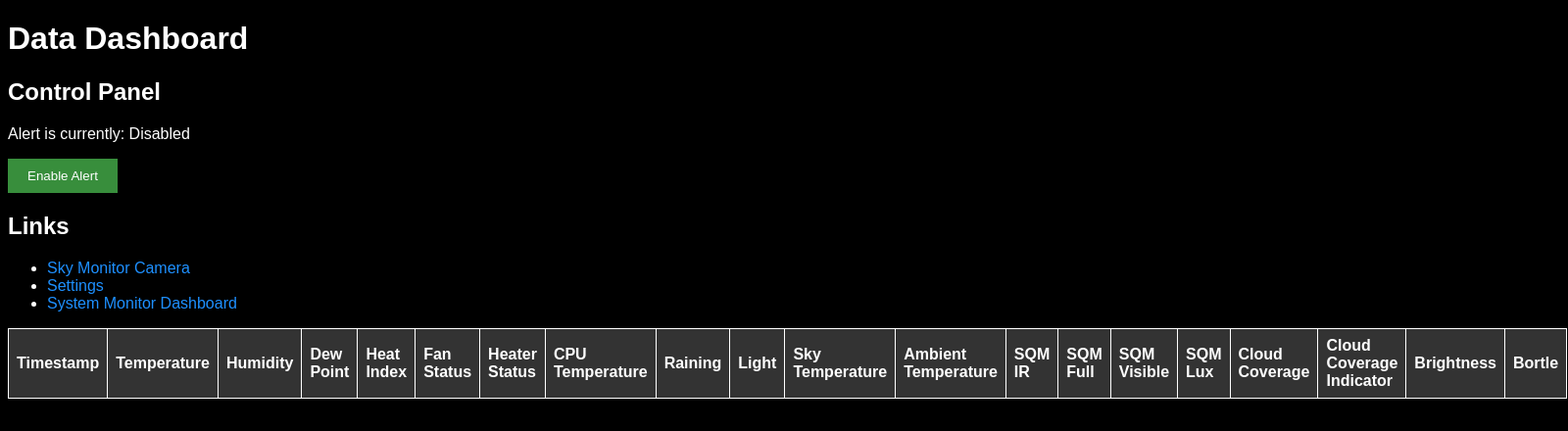
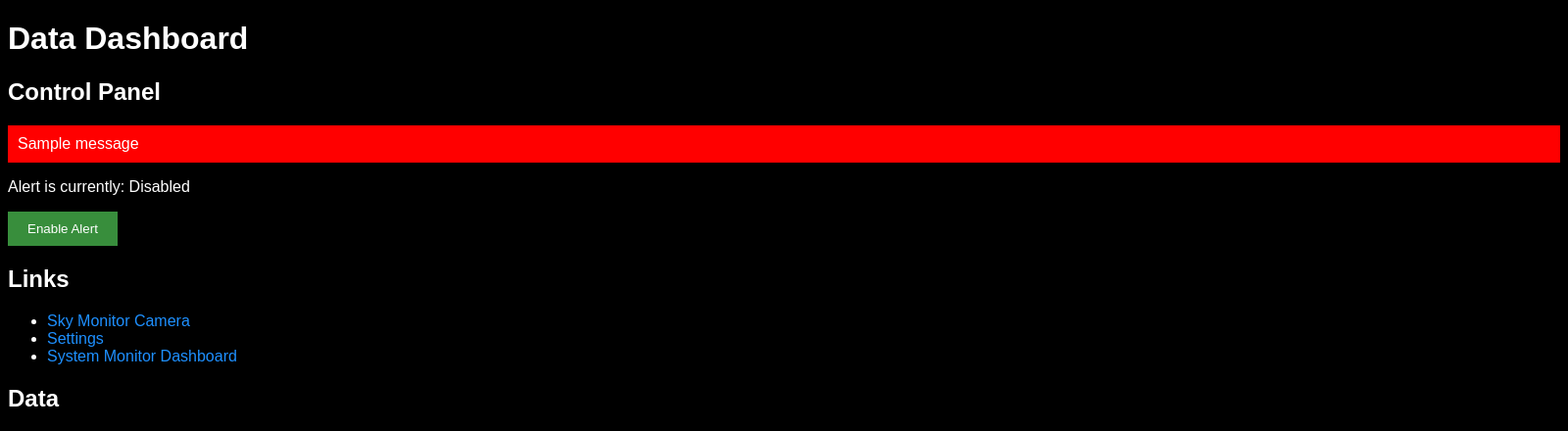
Before and after one commit to robertrongen/WeatherMonitor, a Flask app: page / in a window 1600 px wide. Shown: the top 440 px of the page at 98% size. Run offline with Flask 3, Linux system fonts and the light colour scheme; one stand-in notice (Sample message) is shown; data that the repository does not hold is empty.

Commit message:
Added flash message

```diff
--- a/rain_alarm.py
+++ b/rain_alarm.py
@@ -43,6 +43,7 @@ def check_rain_alert():
             logger.info("It's raining: %s", rain)
             message = "Alert: It's raining!!!!"
             send_pushover_notification(user_key, api_token, message)
+            flash('Rain alert sent!', 'info')  # Flash a message
             # Disable alert until re-enabled manually
             alert_active = False
     else:
--- a/templates/index.html
+++ b/templates/index.html
@@ -20,6 +20,14 @@
         <h1>Data Dashboard</h1>
         <h2>Control Panel</h1>
         <div>
+            {% with messages = get_flashed_messages(with_categories=true) %}
+                {% if messages %}
+                    {% for category, message in messages %}
+                        <div class="alert alert-{{ category }}">{{ message }}</div>
+                    {% endfor %}
+                {% endif %}
+            {% endwith %}
+
             {% if alert_active %}
                 <p>Alert is currently: Enabled</p>
                 <form action="{{ url_for('disable_alert') }}" method="post">
@@ -39,6 +47,7 @@
                 <li><a href="/settings">Settings</a></li>
                 <li><a href="/dashboard">System Monitor Dashboard</a></li>
             </ul>
+            <h2>Data</h1>
         </div>
         <table>
             <thead>
```
